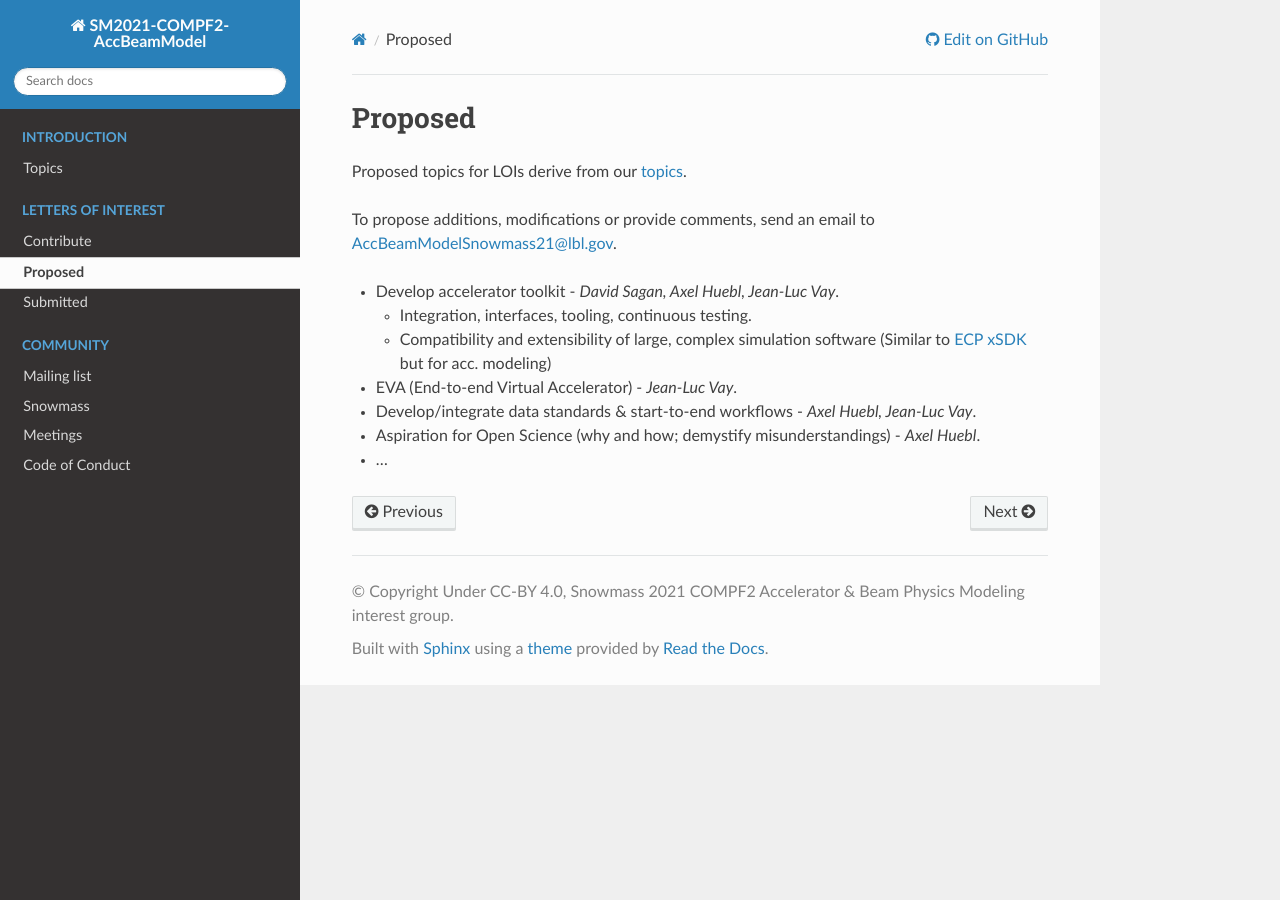
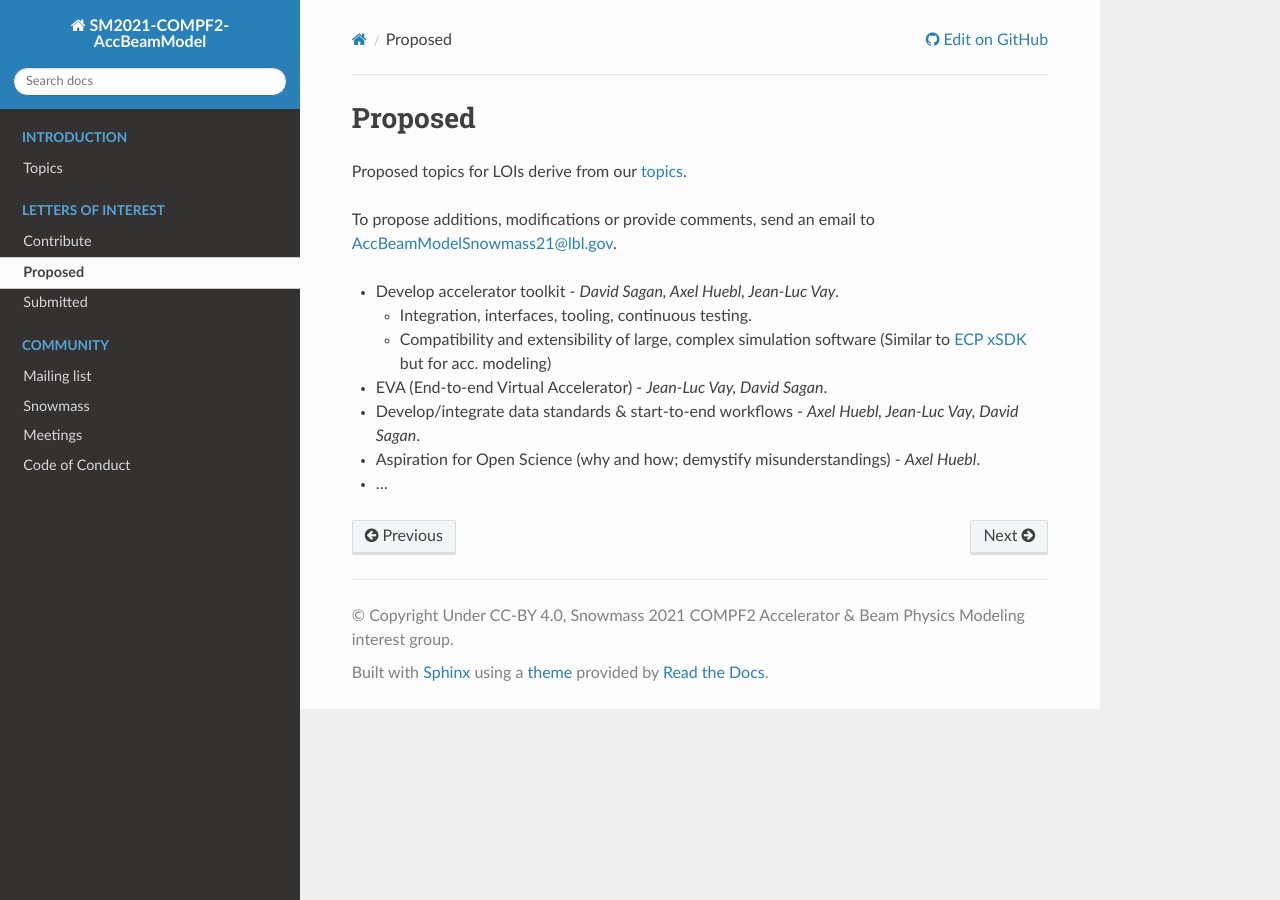
Before and after one commit to snowmass-compf2-accbeammodel/snowmass-compf2-accbeammodel.github.io, a Sphinx documentation site: the page built from docs/source/loi/proposed.rst, in a window 1280 px wide. Built offline with Sphinx 7.4.7 and the Read the Docs theme 2.0.0, drawn with Linux system fonts in a browser that asks for light colours.

Commit message:
Update proposed.rst (#6)

```diff
--- a/docs/source/loi/proposed.rst
+++ b/docs/source/loi/proposed.rst
@@ -11,7 +11,7 @@ To propose additions, modifications or provide comments, send an email to AccBea
 
   - Integration, interfaces, tooling, continuous testing.
   - Compatibility and extensibility of large, complex simulation software (Similar to `ECP xSDK <http://xsdk.info>`_ but for acc. modeling)
-- EVA (End-to-end Virtual Accelerator) - *Jean-Luc Vay*.
-- Develop/integrate data standards & start-to-end workflows - *Axel Huebl, Jean-Luc Vay*.
+- EVA (End-to-end Virtual Accelerator) - *Jean-Luc Vay, David Sagan*.
+- Develop/integrate data standards & start-to-end workflows - *Axel Huebl, Jean-Luc Vay, David Sagan*.
 - Aspiration for Open Science (why and how; demystify misunderstandings) - *Axel Huebl*.
 - ...
```
